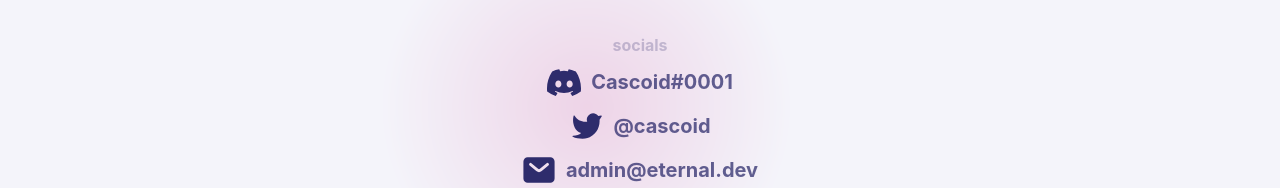
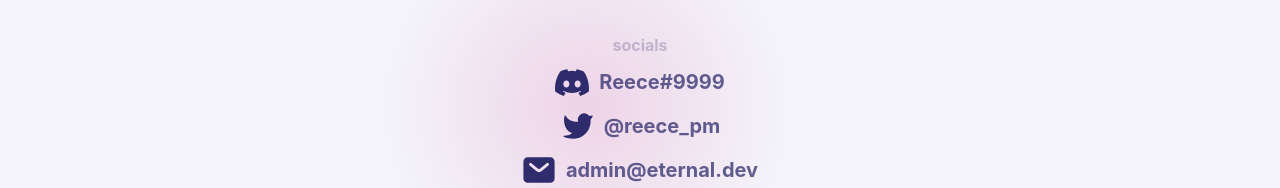
Before and after one commit to reecepm/reece, a Next.js app: page /contact in a window 1280 px wide. Shown: the part 372-560 px from the top of the page. Built offline with nearby package versions, Linux system fonts and the light colour scheme.

Commit message:
Updated contacts

```diff
--- a/pages/contact.tsx
+++ b/pages/contact.tsx
@@ -21,12 +21,12 @@ const Contact: React.FC = () => {
         <SubTitle>socials</SubTitle>
         <Social>
           <DiscordIcon height={34} width={34} />
-          <Handle style={{textTransform: "none"}}>Cascoid#0001</Handle>
+          <Handle style={{textTransform: "none"}}>Reece#9999</Handle>
         </Social>
         <a href="https://twitter.com/cascoid" target="_blank" rel="noreferrer">
           <Social>
             <TwitterIcon height={34} width={34} />
-            <Handle>@cascoid</Handle>
+            <Handle>@reece_pm</Handle>
           </Social>
         </a>
         <a href="mailto:admin@eternal.dev" target="_blank" rel="noreferrer">
```
